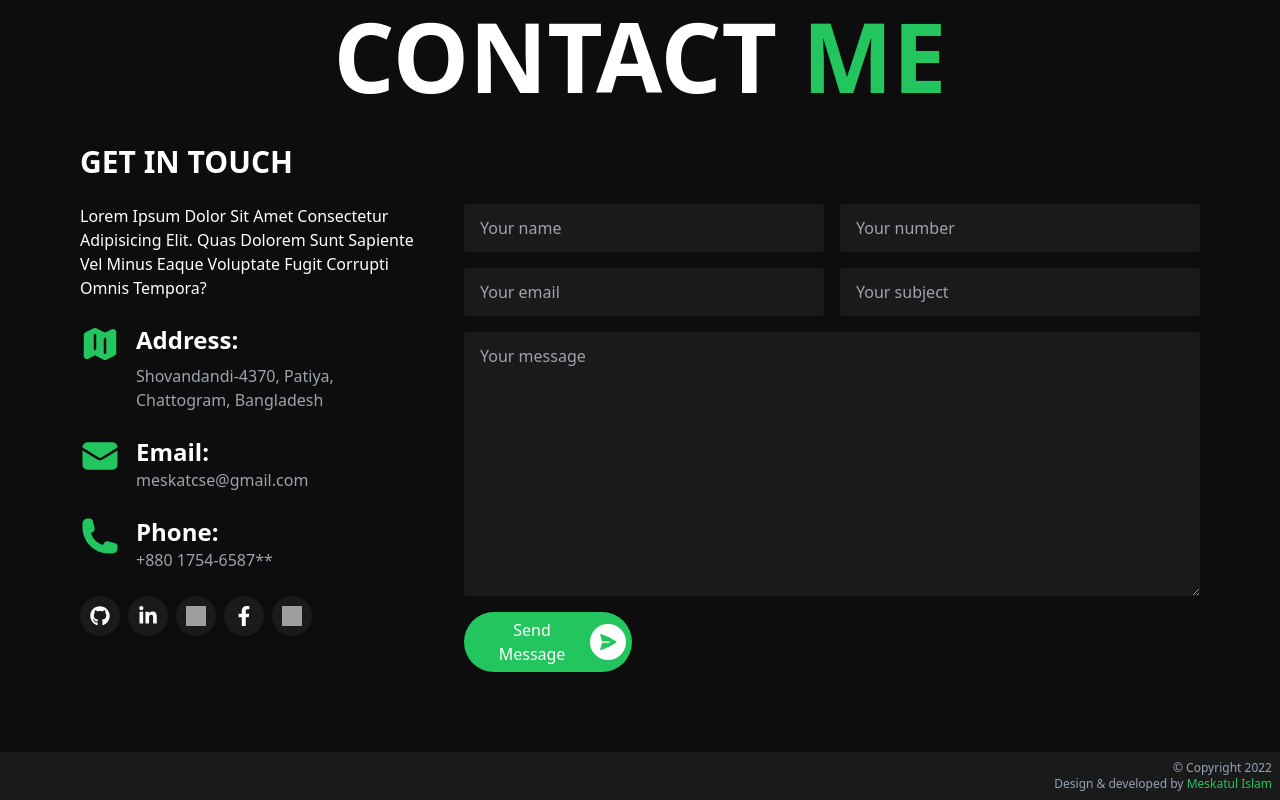
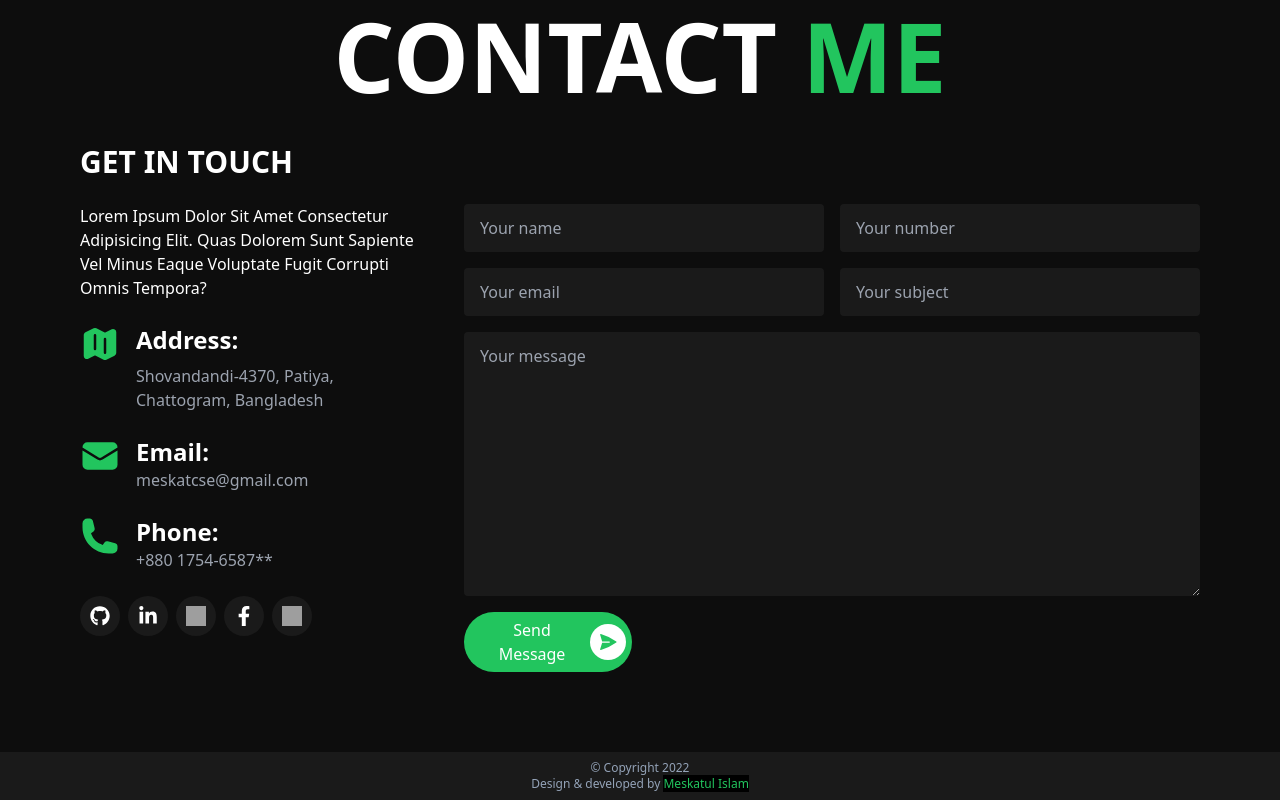
Before and after one commit to iammeskat/iammeskat.github.io, a React (Create React App) app: page / in a window 1280 px wide. Shown: the part 3658-4458 px from the top of the page. Built offline with nearby package versions, Linux system fonts and the light colour scheme; grey boxes are pictures that could not be loaded.

Commit message:
add link

```diff
--- a/src/assets/css/style.css
+++ b/src/assets/css/style.css
@@ -1406,6 +1406,10 @@ section {
   background-color: rgb(17 24 39 / var(--tw-bg-opacity));
 }
 
+.hover\:font-medium:hover {
+  font-weight: 500;
+}
+
 .group:hover .group-hover\:w-32 {
   width: 8rem;
 }
--- a/src/components/Footer.jsx
+++ b/src/components/Footer.jsx
@@ -1,10 +1,18 @@
+import { Link } from "react-scroll";
 const Footer = () => {
   return (
-    <footer className="flex flex-col items-end bg-[#1a1a1a] p-2 text-gray-800m text-slate-400 text-xs">
+    <footer className="flex flex-col items-center bg-[#1a1a1a] p-2 text-gray-800m text-slate-400 text-xs">
       <p>© Copyright {new Date().getFullYear()}</p>
       <p>
         Design & developed by{" "}
-        <span className="font-medium primary-color">Meskatul Islam</span>
+        <Link
+          activeClass="active"
+          to="home"
+          spy
+          className="font-medium primary-color cursor-pointer"
+        >
+          Meskatul Islam
+        </Link>
       </p>
     </footer>
   );
```
